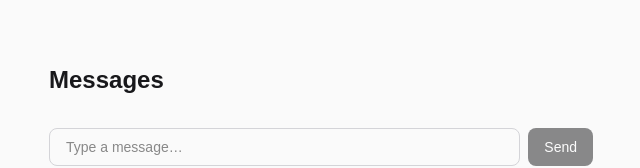
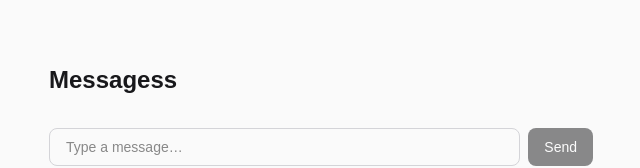
Before and after one commit to nkuczma/nutri-calc, a Next.js app: page / in a window 1280 px wide. Shown: the top 168 px of the page, without its empty margins (319-959 px from the left). Built offline with nearby package versions, Linux system fonts and the light colour scheme; no server answers; the database is empty.

Commit message:
Trigger build

```diff
--- a/src/app/page.tsx
+++ b/src/app/page.tsx
@@ -17,7 +17,7 @@ export default async function Home() {
     <div className="min-h-screen bg-zinc-50 dark:bg-zinc-900">
       <main className="mx-auto max-w-xl px-4 py-16">
         <h1 className="mb-8 text-2xl font-semibold text-zinc-900 dark:text-zinc-100">
-          Messages
+          Messagess
         </h1>
 
         <div className="mb-6">
```
